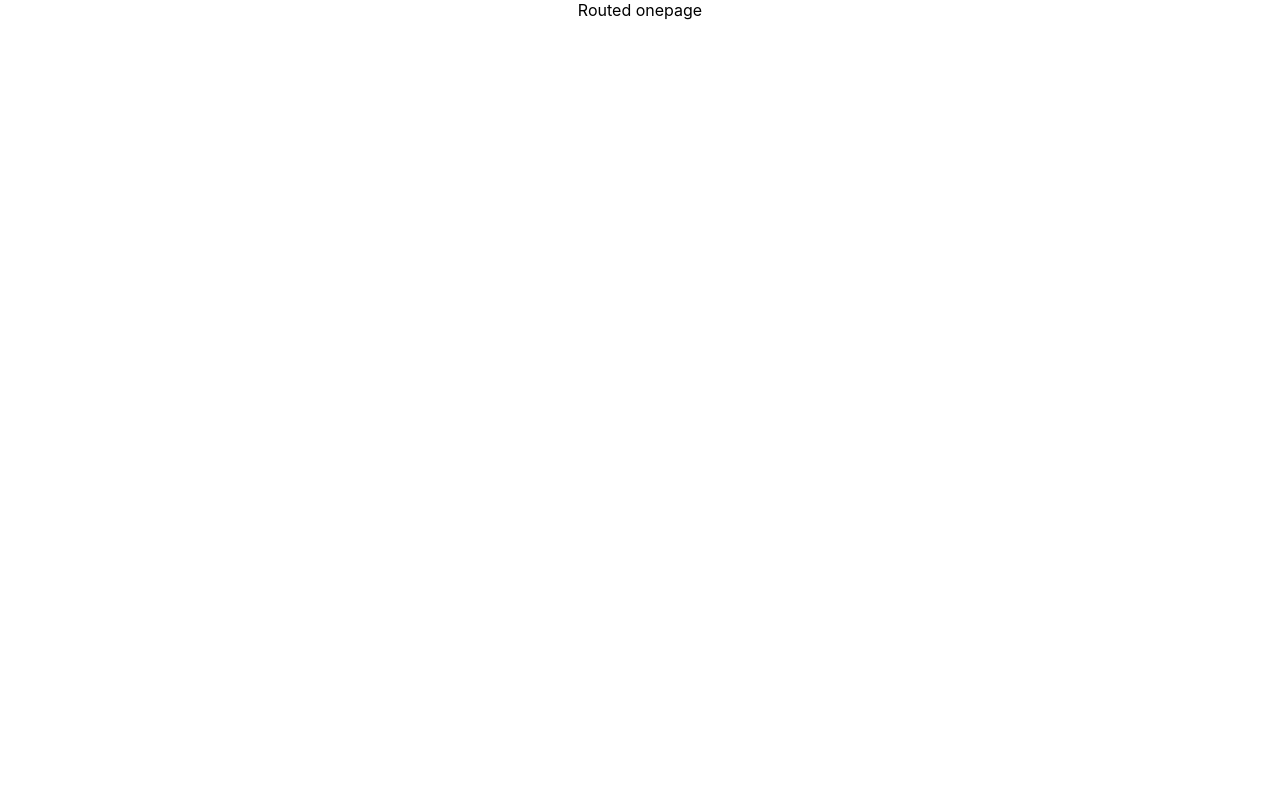
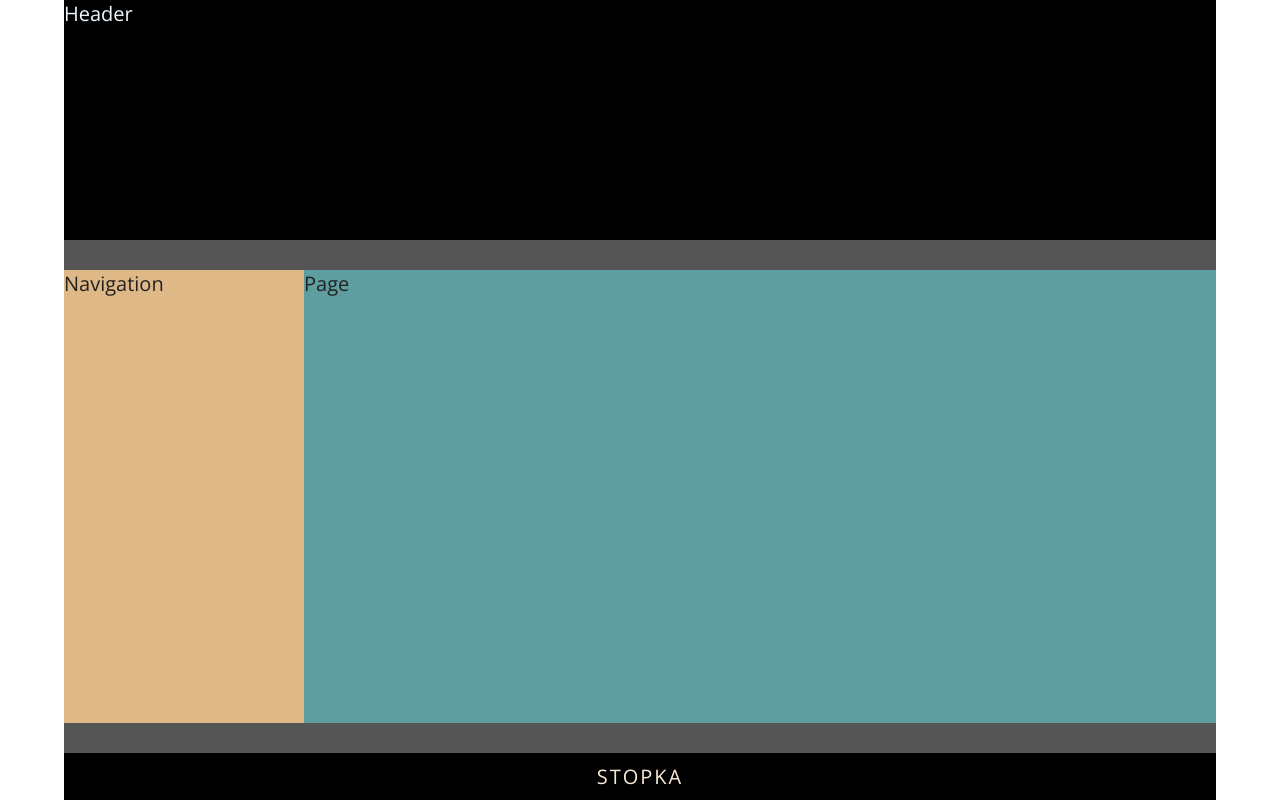
Before and after one commit to natalianowak1/SPA-routing, a React (Create React App) app: page / in a window 1280 px wide. Built offline with nearby package versions, Linux system fonts and the light colour scheme.

Commit message:
"create header, footer, page, navigation and app construction"

```diff
--- a/src/layouts/App.js
+++ b/src/layouts/App.js
@@ -1,10 +1,31 @@
+import React, { Component } from 'react';
 import '../styles/App.css';
+import { BrowserRouter as Router } from 'react-router-dom';
+import Header from './Header';
+import Navigation from './Navigation';
+import Page from './Page';
+import Footer from './Footer';
 
 function App() {
   return (
-    <div className="App">
-      Routed onepage
-    </div>
+    <Router>
+      <div className="app">
+        <header>
+          {<Header />}
+        </header>
+        <main>
+          <aside>
+            {<Navigation />}
+          </aside>
+          <section className="page">
+            {<Page />}
+          </section>
+        </main>
+        <footer>
+          {<Footer />}
+        </footer>
+      </div>
+    </Router>
   );
 }
 
--- /dev/null
+++ b/src/layouts/Footer.js
@@ -0,0 +1,9 @@
+import React from 'react';
+
+const Footer = () => {
+    return (
+        <div>Stopka</div>
+    );
+}
+
+export default Footer;
--- /dev/null
+++ b/src/layouts/Header.js
@@ -0,0 +1,9 @@
+import React from 'react';
+
+const Header = () => {
+    return (
+        <div>Header</div>
+    );
+}
+
+export default Header;
--- /dev/null
+++ b/src/layouts/Navigation.js
@@ -0,0 +1,9 @@
+import React from 'react';
+
+const Navigation = () => {
+    return (
+        <div>Navigation</div>
+    );
+}
+
+export default Navigation;
--- /dev/null
+++ b/src/layouts/Page.js
@@ -0,0 +1,9 @@
+import React from 'react';
+
+const Page = () => {
+    return (
+        <div>Page</div>
+    );
+}
+
+export default Page;
--- a/src/styles/App.css
+++ b/src/styles/App.css
@@ -1,38 +1,41 @@
-.App {
-  text-align: center;
+div .app{
+  display: flex;
+  flex-direction: column;
+  min-height: 100vh;
+  width: 90%;
+  margin: 0 auto;
+  background-color: antiquewhite;
+  color: #222;
 }
 
-.App-logo {
-  height: 40vmin;
-  pointer-events: none;
+header{
+  flex-basis: 30vh;
+  background-color: black;
+  color: aliceblue;
 }
 
-@media (prefers-reduced-motion: no-preference) {
-  .App-logo {
-    animation: App-logo-spin infinite 20s linear;
-  }
+main{
+  display: flex;
+  flex-grow: 1;
+  padding: 30px 0;
+  background-color: #555;
 }
 
-.App-header {
-  background-color: #282c34;
-  min-height: 100vh;
-  display: flex;
-  flex-direction: column;
-  align-items: center;
-  justify-content: center;
-  font-size: calc(10px + 2vmin);
-  color: white;
+aside{
+  min-width: 240px;
+  background-color: burlywood;
 }
 
-.App-link {
-  color: #61dafb;
+section.page{
+  flex-grow: 1;
+  background-color: cadetblue;
 }
 
-@keyframes App-logo-spin {
-  from {
-    transform: rotate(0deg);
-  }
-  to {
-    transform: rotate(360deg);
-  }
+footer{
+  background-color: black;
+  color: antiquewhite;
+  padding: 10px 0;
+  text-align: center;
+  text-transform: uppercase;
+  letter-spacing: 2px;
 }
--- a/src/styles/index.css
+++ b/src/styles/index.css
@@ -1,13 +1,10 @@
 body {
   margin: 0;
-  font-family: -apple-system, BlinkMacSystemFont, 'Segoe UI', 'Roboto', 'Oxygen',
-    'Ubuntu', 'Cantarell', 'Fira Sans', 'Droid Sans', 'Helvetica Neue',
-    sans-serif;
-  -webkit-font-smoothing: antialiased;
-  -moz-osx-font-smoothing: grayscale;
+  padding: 0;
+  box-sizing: border-box;
 }
 
-code {
-  font-family: source-code-pro, Menlo, Monaco, Consolas, 'Courier New',
-    monospace;
+html{
+  font-family: 'open sans', 'sans-serif';
+  font-size: 20px;
 }
```
